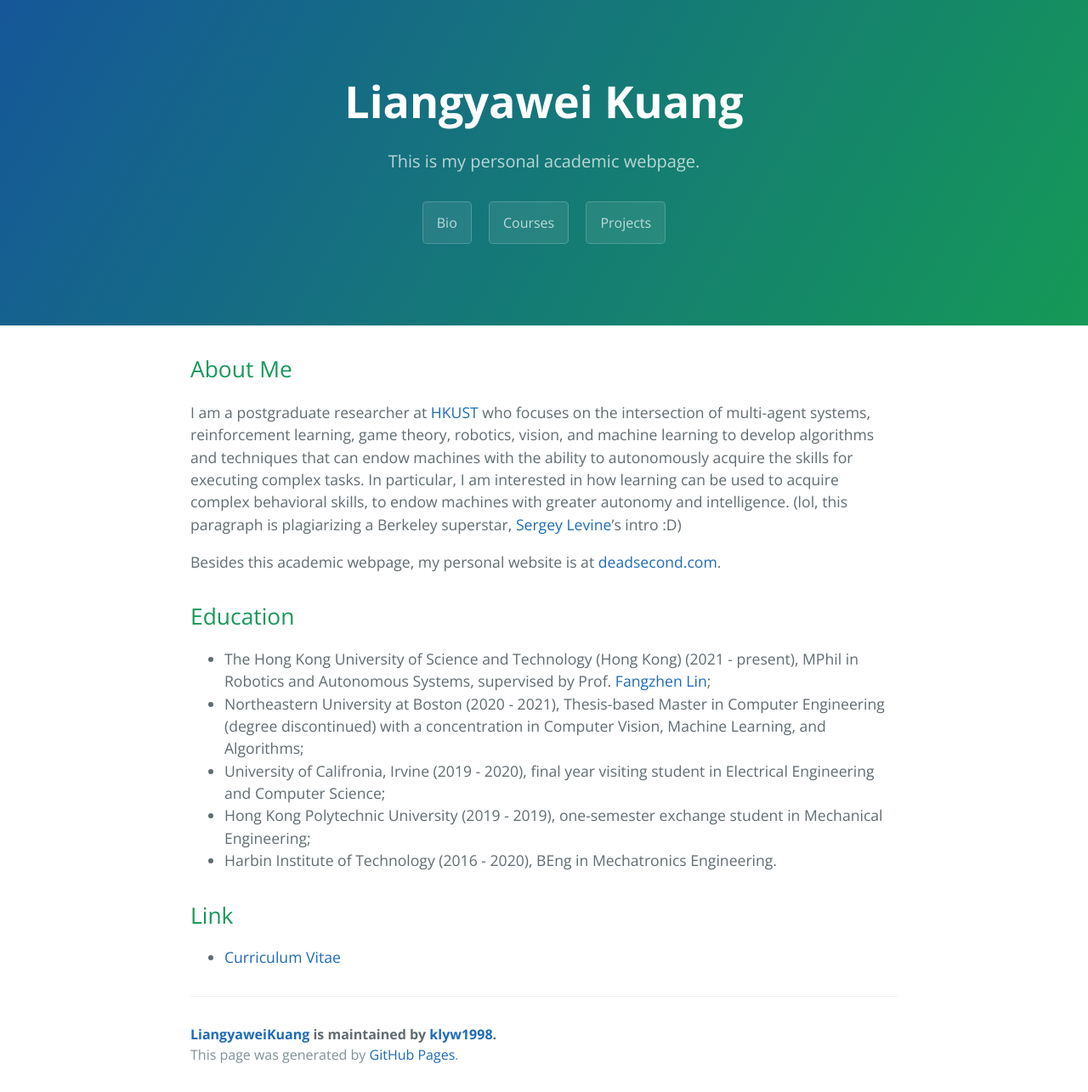
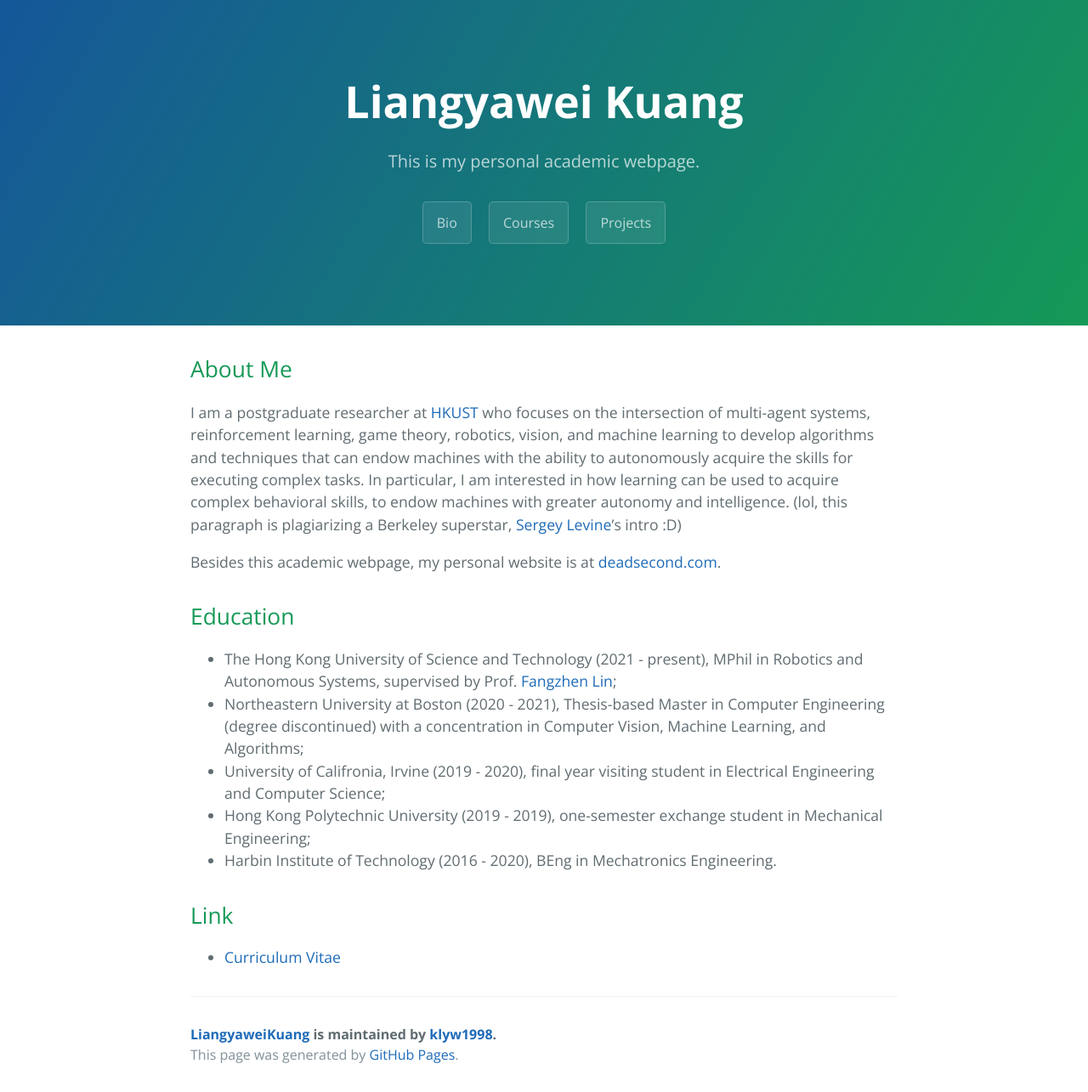
Before and after one commit to klyw1998/LiangyaweiKuang, a Jekyll site: the page built from index.md, in a window 1280 px wide. Shown: the whole page at 85% size. Built offline with Jekyll 4.4.1, drawn with Linux system fonts in a browser that asks for light colours; our own code applies the rules of GitHub Pages for plain Markdown files.

Commit message:
Update index.md

```diff
--- a/index.md
+++ b/index.md
@@ -9,7 +9,7 @@ I am a postgraduate researcher at [HKUST](https://hkust.edu.hk/) who focuses on
 Besides this academic webpage, my personal website is at [deadsecond.com](https://www.deadsecond.com).
 
 ## Education
-- The Hong Kong University of Science and Technology (Hong Kong) (2021 - present), MPhil in Robotics and Autonomous Systems, supervised by Prof. [Fangzhen Lin](https://facultyprofiles.ust.hk/profiles.php?profile=fangzhen-lin-flin#researchinterest);
+- The Hong Kong University of Science and Technology (2021 - present), MPhil in Robotics and Autonomous Systems, supervised by Prof. [Fangzhen Lin](https://facultyprofiles.ust.hk/profiles.php?profile=fangzhen-lin-flin#researchinterest);
 - Northeastern University at Boston (2020 - 2021), Thesis-based Master in Computer Engineering (degree discontinued) with a concentration in Computer Vision, Machine Learning, and Algorithms;
 - University of Califronia, Irvine (2019 - 2020), final year visiting student in Electrical Engineering and Computer Science;
 - Hong Kong Polytechnic University (2019 - 2019), one-semester exchange student in Mechanical Engineering;
```
